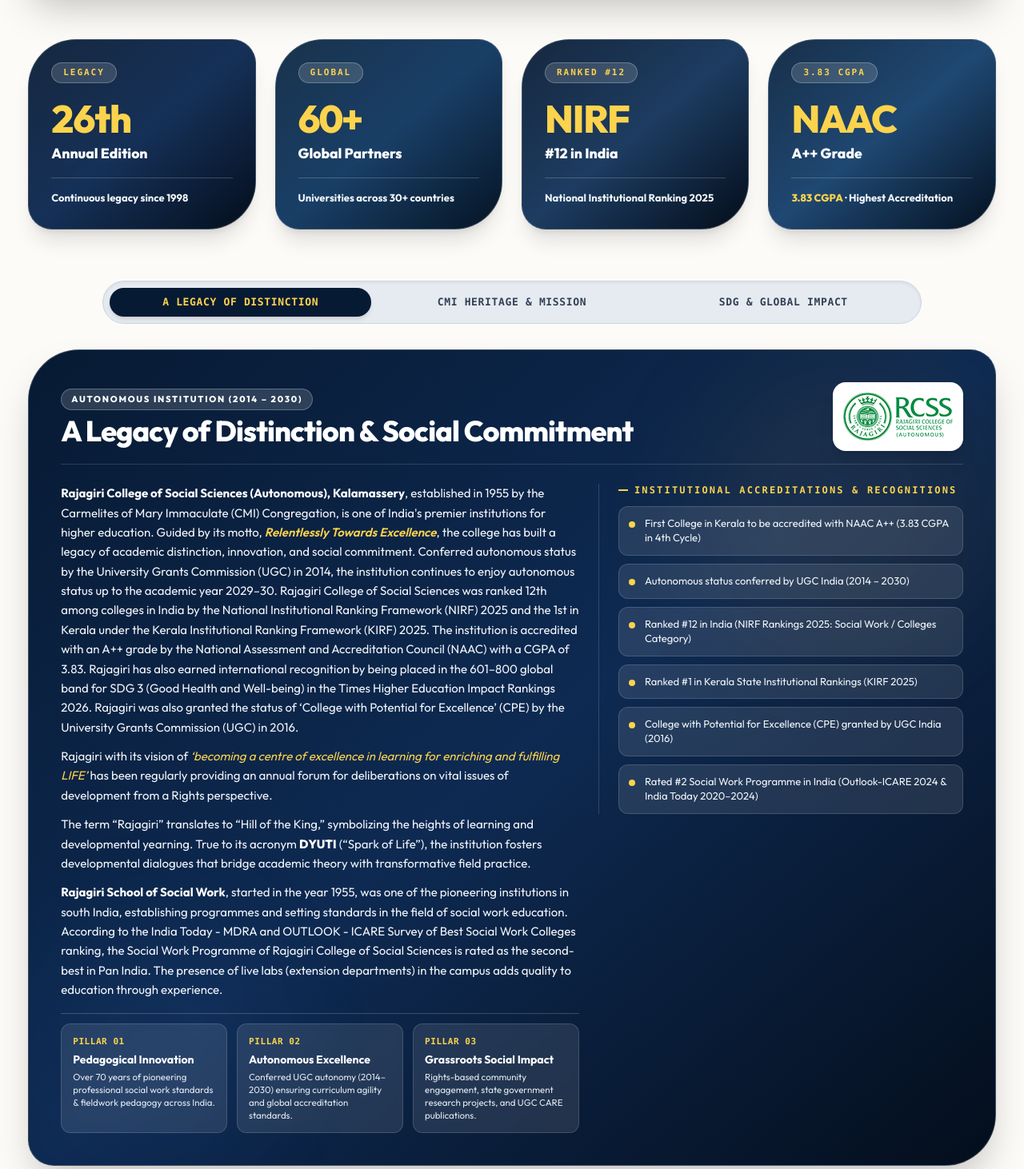
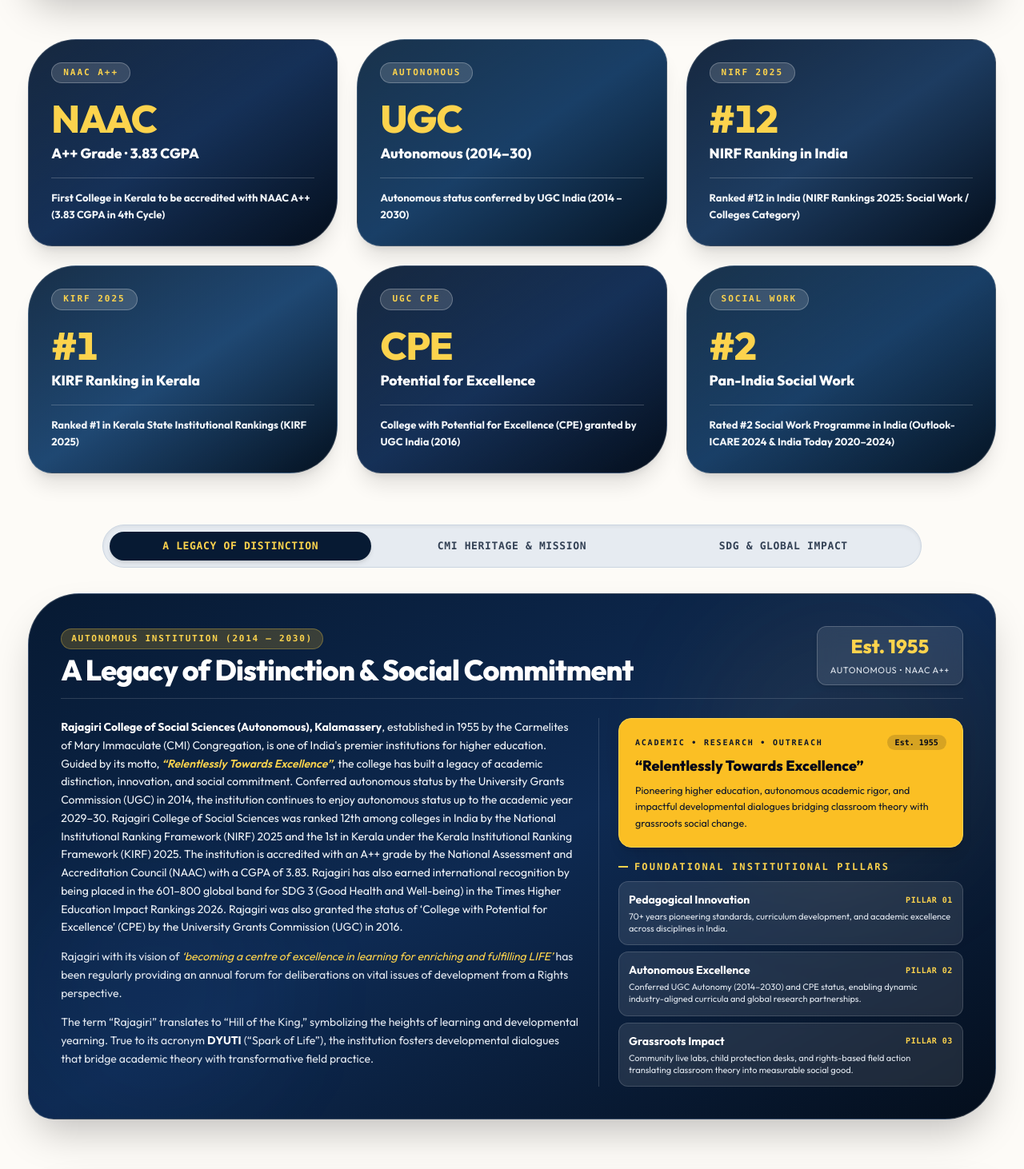
Before and after one commit to Rlabzteam/Dyuti27, a React (Vite) app: page /about in a window 1280 px wide. Shown: the part 940-2402 px from the top of the page at 80% size. Built offline with nearby package versions, Linux system fonts and the light colour scheme.

Commit message:
feat: add Rajagiri College information page with statistics and ranking cards

```diff
--- a/src/pages/Rajagiri.tsx
+++ b/src/pages/Rajagiri.tsx
@@ -5,15 +5,6 @@ import { CONFERENCE_DATA } from '@/data/conference';
 
 export const Rajagiri: React.FC = () => {
   const [activeTab, setActiveTab] = React.useState<'legacy' | 'cmi' | 'global'>('legacy');
-
-  const highlights = [
-    'First College in Kerala to be accredited with NAAC A++ (3.83 CGPA in 4th Cycle)',
-    'Autonomous status conferred by UGC India (2014 – 2030)',
-    'Ranked #12 in India (NIRF Rankings 2025: Social Work / Colleges Category)',
-    'Ranked #1 in Kerala State Institutional Rankings (KIRF 2025)',
-    'College with Potential for Excellence (CPE) granted by UGC India (2016)',
-    'Rated #2 Social Work Programme in India (Outlook-ICARE 2024 & India Today 2020–2024)',
-  ];
 
   const cmiStats = [
     { number: '200+', label: 'Schools', desc: 'Primary, secondary, and higher secondary institutions' },
@@ -30,38 +21,56 @@ export const Rajagiri: React.FC = () => {
 
   const keyStats = [
     {
-      number: '26th',
-      label: 'Annual Edition',
-      sub: 'Continuous legacy since 1998',
-      badge: 'Legacy',
+      number: 'NAAC',
+      label: 'A++ Grade · 3.83 CGPA',
+      sub: 'First College in Kerala to be accredited with NAAC A++ (3.83 CGPA in 4th Cycle)',
+      badge: 'NAAC A++',
       bgGradient: 'from-[#071A33] via-[#0e2a52] to-[#040e1c]',
       accentColor: 'text-amber-300',
       badgeBg: 'bg-white/15 text-amber-300 border-white/25',
     },
     {
-      number: '60+',
-      label: 'Global Partners',
-      sub: 'Universities across 30+ countries',
-      badge: 'Global',
+      number: 'UGC',
+      label: 'Autonomous (2014–30)',
+      sub: 'Autonomous status conferred by UGC India (2014 – 2030)',
+      badge: 'Autonomous',
       bgGradient: 'from-[#0a2540] via-[#123962] to-[#051424]',
       accentColor: 'text-amber-300',
       badgeBg: 'bg-white/15 text-amber-300 border-white/25',
     },
     {
-      number: 'NIRF',
-      label: '#12 in India',
-      sub: 'National Institutional Ranking 2025',
-      badge: 'Ranked #12',
+      number: '#12',
+      label: 'NIRF Ranking in India',
+      sub: 'Ranked #12 in India (NIRF Rankings 2025: Social Work / Colleges Category)',
+      badge: 'NIRF 2025',
       bgGradient: 'from-[#071A33] via-[#16365c] to-[#030d1a]',
       accentColor: 'text-amber-300',
       badgeBg: 'bg-white/15 text-amber-300 border-white/25',
     },
     {
-      number: 'NAAC',
-      label: 'A++ Grade',
-      sub: '3.83 CGPA · Highest Accreditation',
-      badge: '3.83 CGPA',
+      number: '#1',
+      label: 'KIRF Ranking in Kerala',
+      sub: 'Ranked #1 in Kerala State Institutional Rankings (KIRF 2025)',
+      badge: 'KIRF 2025',
       bgGradient: 'from-[#09223d] via-[#18426e] to-[#041120]',
+      accentColor: 'text-amber-300',
+      badgeBg: 'bg-white/15 text-amber-300 border-white/25',
+    },
+    {
+      number: 'CPE',
+      label: 'Potential for Excellence',
+      sub: 'College with Potential for Excellence (CPE) granted by UGC India (2016)',
+      badge: 'UGC CPE',
+      bgGradient: 'from-[#071A33] via-[#0e2a52] to-[#040e1c]',
+      accentColor: 'text-amber-300',
+      badgeBg: 'bg-white/15 text-amber-300 border-white/25',
+    },
+    {
+      number: '#2',
+      label: 'Pan-India Social Work',
+      sub: 'Rated #2 Social Work Programme in India (Outlook-ICARE 2024 & India Today 2020–2024)',
+      badge: 'Social Work',
+      bgGradient: 'from-[#0a2540] via-[#123962] to-[#051424]',
       accentColor: 'text-amber-300',
       badgeBg: 'bg-white/15 text-amber-300 border-white/25',
     },
@@ -133,9 +142,9 @@ export const Rajagiri: React.FC = () => {
 
       <div className="w-[96%] sm:w-[97%] 2xl:w-[98%] max-w-[1680px] mx-auto px-2 sm:px-4 pb-16 sm:pb-20 lg:pb-24">
 
-        {/* ── 4 SIGNATURE CARDS (ADDED AFTER THE HERO BANNER IMAGE) ── */}
+        {/* ── 6 SIGNATURE CARDS (KEY ACCREDITATIONS & NATIONAL RANKINGS) ── */}
         <div className="mb-12 sm:mb-16">
-          <div className="grid grid-cols-1 sm:grid-cols-2 lg:grid-cols-4 gap-4 sm:gap-6">
+          <div className="grid grid-cols-1 sm:grid-cols-2 lg:grid-cols-3 gap-4 sm:gap-6">
             {keyStats.map((item, idx) => (
               <div
                 key={idx}
@@ -164,13 +173,7 @@ export const Rajagiri: React.FC = () => {
                 {/* Bottom Row: Subtitle */}
                 <div className="pt-3.5 border-t border-white/20 mt-3.5 relative z-10">
                   <div className="text-[12.5px] sm:text-[13px] font-sans text-slate-100 font-bold leading-relaxed">
-                    {item.sub.includes('3.83 CGPA') ? (
-                      <>
-                        <strong className={`${item.accentColor} font-black`}>3.83 CGPA</strong> · Highest Accreditation
-                      </>
-                    ) : (
-                      item.sub
-                    )}
+                    {item.sub}
                   </div>
                 </div>
               </div>
@@ -222,13 +225,13 @@ export const Rajagiri: React.FC = () => {
             <div className="absolute bottom-0 left-0 w-80 h-80 bg-blue-500/5 rounded-full blur-3xl pointer-events-none" />
 
             {activeTab === 'legacy' && (
-              /* Tab 1: Legacy Content (Compact 2-Column Wide Layout) */
+              /* Tab 1: Legacy Content (Matched Height & Layout with Tab 2 & Tab 3) */
               <div className="space-y-6 relative z-10 animate-fadeIn">
 
-                {/* Top Header Row with RCSS Logo */}
+                {/* Top Header Row with RCSS Badge */}
                 <div className="flex flex-col md:flex-row md:items-center justify-between gap-4 pb-4 border-b border-white/15">
                   <div className="space-y-2 max-w-4xl">
-                    <div className="inline-flex items-center px-3 py-1 rounded-full bg-white/15 border border-white/25 text-white text-[11px] font-sans font-black uppercase tracking-[0.16em]">
+                    <div className="inline-flex items-center px-3 py-1 rounded-full bg-amber-400/20 border border-amber-300/30 text-amber-300 text-[11px] font-mono font-black uppercase tracking-[0.16em]">
                       <span>Autonomous Institution (2014 &ndash; 2030)</span>
                     </div>
 
@@ -237,79 +240,91 @@ export const Rajagiri: React.FC = () => {
                     </h2>
                   </div>
 
-                  {/* RCSS Official Logo Card */}
-                  <div className="shrink-0 flex md:justify-end">
-                    <div className="p-2.5 sm:p-3 rounded-2xl bg-white shadow-xl border border-white/30 max-w-[170px] sm:max-w-[190px] transition-transform duration-300 hover:scale-[1.02]">
-                      <img
-                        src="/images/rcss_green_logo.png"
-                        alt="RCSS — Rajagiri College of Social Sciences (Autonomous) Official Crest Seal"
-                        className="w-full h-auto object-contain"
-                      />
+                  <div className="shrink-0">
+                    <div className="px-4 py-2 rounded-xl bg-white/10 border border-white/20 backdrop-blur-md text-center shadow-md">
+                      <span className="text-xl sm:text-2xl font-heading font-extrabold text-amber-300 block">Est. 1955</span>
+                      <span className="text-[11px] font-sans uppercase tracking-wider text-slate-200">Autonomous &bull; NAAC A++</span>
                     </div>
                   </div>
                 </div>
 
-                {/* 2-Column Side-by-Side Grid (Narrative Left, Accreditations Right) */}
+                {/* 2-Column Side-by-Side Grid (lg:col-span-7 Left Narrative, lg:col-span-5 Right Pillars & Highlights) */}
                 <div className="grid grid-cols-1 lg:grid-cols-12 gap-6 items-start">
 
-                  {/* Left Column: Full Narrative & Pillars */}
-                  <div className="lg:col-span-7 space-y-4">
-                    <div className="space-y-3 text-[14px] sm:text-[15px] text-slate-100 leading-relaxed font-sans font-medium">
+                  {/* Left Column: Full 3 Narrative Paragraphs (Verbatim) */}
+                  <div className="lg:col-span-7 space-y-3.5 text-[13.5px] sm:text-[14px] text-slate-100 leading-relaxed font-sans font-medium">
                     <p className="m-0">
-                        <strong className="text-white font-bold">Rajagiri College of Social Sciences (Autonomous), Kalamassery</strong>, established in 1955 by the Carmelites of Mary Immaculate (CMI) Congregation, is one of India&apos;s premier institutions for higher education. Guided by its motto, <em className="text-amber-300 italic font-semibold">Relentlessly Towards Excellence</em>, the college has built a legacy of academic distinction, innovation, and social commitment. Conferred autonomous status by the University Grants Commission (UGC) in 2014, the institution continues to enjoy autonomous status up to the academic year 2029&ndash;30. Rajagiri College of Social Sciences was ranked 12th among colleges in India by the National Institutional Ranking Framework (NIRF) 2025 and the 1st in Kerala under the Kerala Institutional Ranking Framework (KIRF) 2025. The institution is accredited with an A++ grade by the National Assessment and Accreditation Council (NAAC) with a CGPA of 3.83. Rajagiri has also earned international recognition by being placed in the 601&ndash;800 global band for SDG 3 (Good Health and Well-being) in the Times Higher Education Impact Rankings 2026. Rajagiri was also granted the status of &lsquo;College with Potential for Excellence&rsquo; (CPE) by the University Grants Commission (UGC) in 2016.
+                      <strong className="text-white font-bold">Rajagiri College of Social Sciences (Autonomous), Kalamassery</strong>, established in 1955 by the Carmelites of Mary Immaculate (CMI) Congregation, is one of India&apos;s premier institutions for higher education. Guided by its motto, <em className="text-amber-300 italic font-semibold">&ldquo;Relentlessly Towards Excellence&rdquo;</em>, the college has built a legacy of academic distinction, innovation, and social commitment. Conferred autonomous status by the University Grants Commission (UGC) in 2014, the institution continues to enjoy autonomous status up to the academic year 2029&ndash;30. Rajagiri College of Social Sciences was ranked 12th among colleges in India by the National Institutional Ranking Framework (NIRF) 2025 and the 1st in Kerala under the Kerala Institutional Ranking Framework (KIRF) 2025. The institution is accredited with an A++ grade by the National Assessment and Accreditation Council (NAAC) with a CGPA of 3.83. Rajagiri has also earned international recognition by being placed in the 601&ndash;800 global band for SDG 3 (Good Health and Well-being) in the Times Higher Education Impact Rankings 2026. Rajagiri was also granted the status of &lsquo;College with Potential for Excellence&rsquo; (CPE) by the University Grants Commission (UGC) in 2016.
                     </p>
-                      <p className="m-0">
+
+                    <p className="m-0 text-slate-200">
                       Rajagiri with its vision of <em className="text-amber-300 italic">&lsquo;becoming a centre of excellence in learning for enriching and fulfilling LIFE&rsquo;</em> has been regularly providing an annual forum for deliberations on vital issues of development from a Rights perspective.
                     </p>
-                      <p className="m-0">
-                        The term &ldquo;Rajagiri&rdquo; translates to &ldquo;Hill of the King,&rdquo; symbolizing the heights of learning and developmental yearning. True to its acronym <strong className="text-white font-black">DYUTI</strong> (&ldquo;Spark of Life&rdquo;), the institution fosters developmental dialogues that bridge academic theory with transformative field practice.
-                      </p>
-                      <p className="m-0">
-                        <strong className="text-white font-bold">Rajagiri School of Social Work</strong>, started in the year 1955, was one of the pioneering institutions in south India, establishing programmes and setting standards in the field of social work education. According to the India Today - MDRA and OUTLOOK - ICARE Survey of Best Social Work Colleges ranking, the Social Work Programme of Rajagiri College of Social Sciences is rated as the second-best in Pan India. The presence of live labs (extension departments) in the campus adds quality to education through experience.
+
+                    <p className="m-0 text-slate-200">
+                      The term &ldquo;Rajagiri&rdquo; translates to &ldquo;Hill of the King,&rdquo; symbolizing the heights of learning and developmental yearning. True to its acronym <strong className="text-white font-bold">DYUTI</strong> (&ldquo;Spark of Life&rdquo;), the institution fosters developmental dialogues that bridge academic theory with transformative field practice.
                     </p>
                   </div>
 
-                    {/* Institutional Pillars Strip */}
-                    <div className="grid grid-cols-1 sm:grid-cols-3 gap-3 pt-3 border-t border-white/20">
-                      <div className="p-3.5 rounded-xl bg-white/10 border border-white/15 backdrop-blur-sm space-y-1">
-                        <span className="text-[11px] font-mono font-bold uppercase tracking-wider text-amber-300 block">Pillar 01</span>
-                        <h5 className="font-heading font-bold text-sm text-white m-0">Pedagogical Innovation</h5>
-                        <p className="text-[11.5px] text-slate-200 leading-snug m-0">Over 70 years of pioneering professional social work standards &amp; fieldwork pedagogy across India.</p>
+                  {/* Right Column: Institutional Vision Banner & Foundational Pillars */}
+                  <div className="lg:col-span-5 space-y-4 lg:border-l lg:border-white/15 lg:pl-6">
+                    {/* Featured Institutional Vision Banner */}
+                    <div className="p-4 sm:p-5 rounded-2xl bg-amber-400 text-slate-950 shadow-lg border border-amber-300 space-y-1.5">
+                      <div className="flex items-center justify-between gap-2">
+                        <span className="text-[10px] font-mono font-black uppercase tracking-[0.18em] text-slate-900 block">
+                          Academic &bull; Research &bull; Outreach
+                        </span>
+                        <span className="px-2.5 py-0.5 rounded-full bg-slate-950/15 text-slate-950 text-[10px] font-mono font-black">
+                          Est. 1955
+                        </span>
                       </div>
-                      <div className="p-3.5 rounded-xl bg-white/10 border border-white/15 backdrop-blur-sm space-y-1">
-                        <span className="text-[11px] font-mono font-bold uppercase tracking-wider text-amber-300 block">Pillar 02</span>
-                        <h5 className="font-heading font-bold text-sm text-white m-0">Autonomous Excellence</h5>
-                        <p className="text-[11.5px] text-slate-200 leading-snug m-0">Conferred UGC autonomy (2014–2030) ensuring curriculum agility and global accreditation standards.</p>
-                      </div>
-                      <div className="p-3.5 rounded-xl bg-white/10 border border-white/15 backdrop-blur-sm space-y-1">
-                        <span className="text-[11px] font-mono font-bold uppercase tracking-wider text-amber-300 block">Pillar 03</span>
-                        <h5 className="font-heading font-bold text-sm text-white m-0">Grassroots Social Impact</h5>
-                        <p className="text-[11.5px] text-slate-200 leading-snug m-0">Rights-based community engagement, state government research projects, and UGC CARE publications.</p>
-                      </div>
-                    </div>
+                      <h4 className="font-heading font-black text-base sm:text-lg text-slate-950 m-0 leading-tight">
+                        &ldquo;Relentlessly Towards Excellence&rdquo;
+                      </h4>
+                      <p className="text-slate-900 text-xs sm:text-[12.5px] font-sans font-medium leading-relaxed m-0">
+                        Pioneering higher education, autonomous academic rigor, and impactful developmental dialogues bridging classroom theory with grassroots social change.
+                      </p>
                     </div>
 
-                  {/* Right Column: Key Accreditations & Recognitions */}
-                  <div className="lg:col-span-5 space-y-3 lg:border-l lg:border-white/15 lg:pl-6">
+                    {/* Foundational Institutional Pillars */}
+                    <div className="space-y-2.5">
                       <div className="flex items-center gap-2 mb-1">
                         <span className="w-3 h-0.5 bg-amber-300" />
                         <h4 className="text-xs font-mono font-black uppercase tracking-[0.18em] text-amber-300 m-0">
-                        Institutional Accreditations &amp; Recognitions
+                          Foundational Institutional Pillars
                         </h4>
                       </div>
 
-                    <div className="grid grid-cols-1 sm:grid-cols-2 lg:grid-cols-1 gap-2.5">
-                      {highlights.map((item, idx) => (
-                        <div key={idx} className="flex items-start gap-3 p-3 rounded-xl bg-white/10 border border-white/15 text-[13px] text-slate-100 font-sans font-medium hover:bg-white/15 transition-colors">
-                          <span className="w-2 h-2 rounded-full bg-amber-300 mt-1.5 shrink-0 shadow-xs" />
-                          <span className="leading-snug">{item}</span>
+                      <div className="space-y-2">
+                        <div className="p-3 rounded-xl bg-white/10 border border-white/15 backdrop-blur-sm space-y-1 hover:bg-white/15 transition-colors">
+                          <div className="flex items-center justify-between">
+                            <h5 className="font-heading font-bold text-xs sm:text-sm text-white m-0">Pedagogical Innovation</h5>
+                            <span className="text-[10px] font-mono font-bold uppercase tracking-wider text-amber-300">Pillar 01</span>
                           </div>
-                      ))}
+                          <p className="text-[11px] text-slate-200 leading-snug m-0">70+ years pioneering standards, curriculum development, and academic excellence across disciplines in India.</p>
+                        </div>
+
+                        <div className="p-3 rounded-xl bg-white/10 border border-white/15 backdrop-blur-sm space-y-1 hover:bg-white/15 transition-colors">
+                          <div className="flex items-center justify-between">
+                            <h5 className="font-heading font-bold text-xs sm:text-sm text-white m-0">Autonomous Excellence</h5>
+                            <span className="text-[10px] font-mono font-bold uppercase tracking-wider text-amber-300">Pillar 02</span>
+                          </div>
+                          <p className="text-[11px] text-slate-200 leading-snug m-0">Conferred UGC Autonomy (2014–2030) and CPE status, enabling dynamic industry-aligned curricula and global research partnerships.</p>
+                        </div>
+
+                        <div className="p-3 rounded-xl bg-white/10 border border-white/15 backdrop-blur-sm space-y-1 hover:bg-white/15 transition-colors">
+                          <div className="flex items-center justify-between">
+                            <h5 className="font-heading font-bold text-xs sm:text-sm text-white m-0">Grassroots Impact</h5>
+                            <span className="text-[10px] font-mono font-bold uppercase tracking-wider text-amber-300">Pillar 03</span>
+                          </div>
+                          <p className="text-[11px] text-slate-200 leading-snug m-0">Community live labs, child protection desks, and rights-based field action translating classroom theory into measurable social good.</p>
+                        </div>
                       </div>
                     </div>
 
                   </div>
 
+                </div>
               </div>
             )}
 
```
Lines whose indentation alone changed are shown as unchanged.
